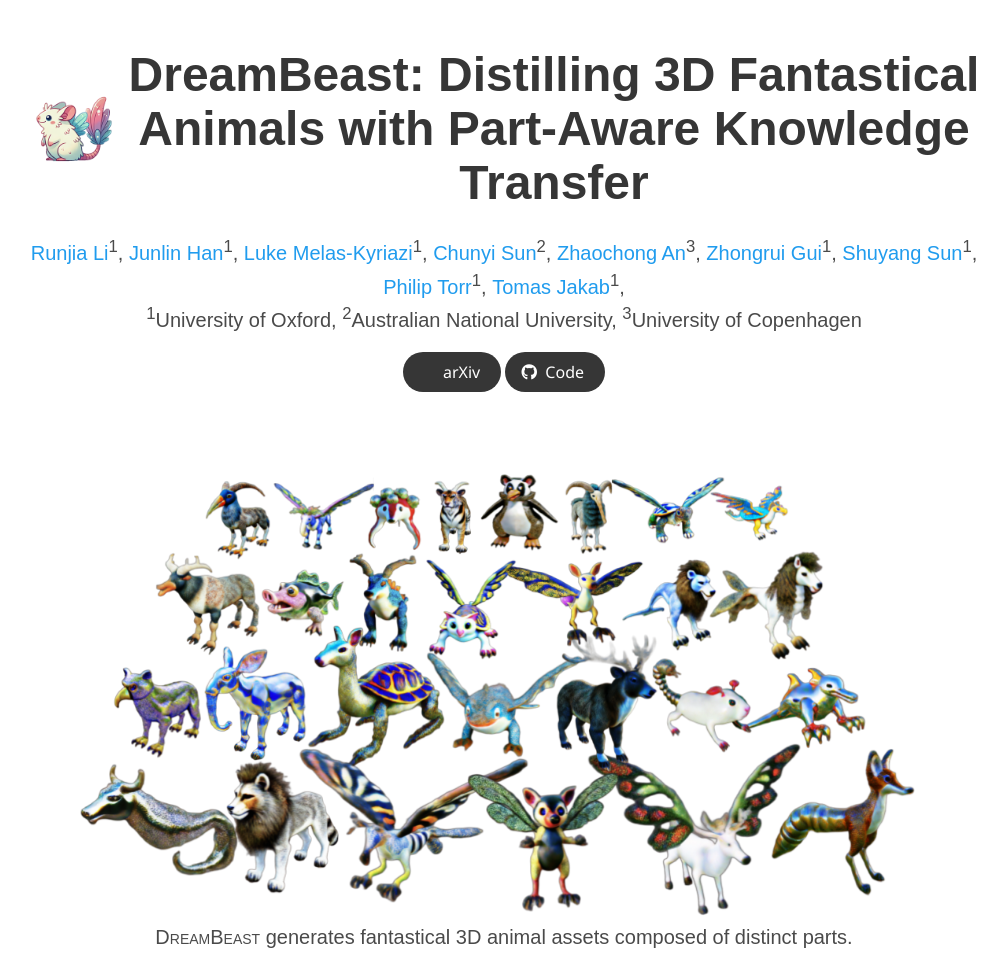
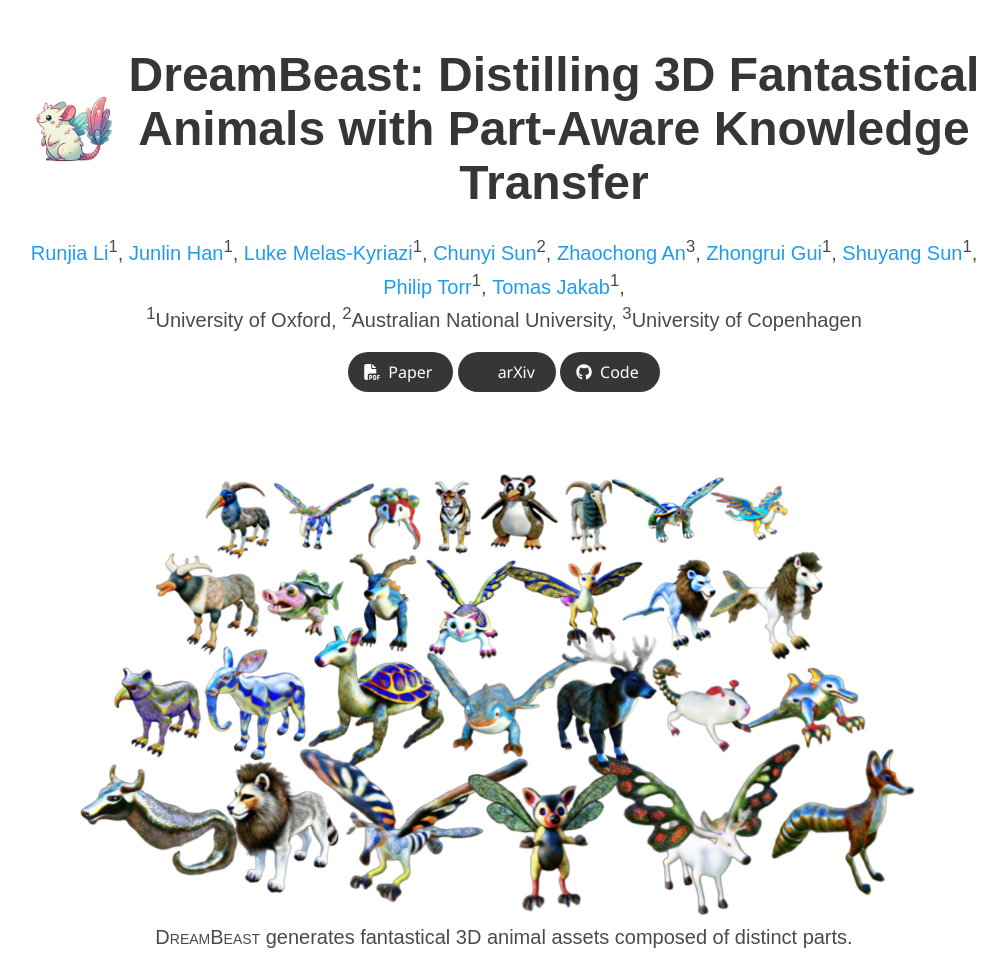
Before and after one commit to dreambeast3d/dreambeast3d.github.io, a plain HTML site: page index.html in a window 1280 px wide. Shown: the top 953 px of the page, without its empty margins (136-1143 px from the left). Drawn offline with nearby package versions, Linux system fonts and the light colour scheme; some icons are missing; a web font is replaced by a local one.

Commit message:
Refactor PDF link in index.html

```diff
--- a/index.html
+++ b/index.html
@@ -91,6 +91,16 @@
 
 
           <div class="column has-text-centered">
+                          <!-- PDF Link. -->
+              <span class="link-block">
+                <a href="https://arxiv.org/pdf/2409.08271v1"
+                    class="external-link button is-normal is-rounded is-dark">
+                  <span class="icon">
+                      <i class="fas fa-file-pdf"></i>
+                  </span>
+                  <span>Paper</span>
+                </a>
+              </span>
               <span class="link-block">
                 <a href="https://arxiv.org/abs/2409.08271v1"
                    class="external-link button is-normal is-rounded is-dark">
```
